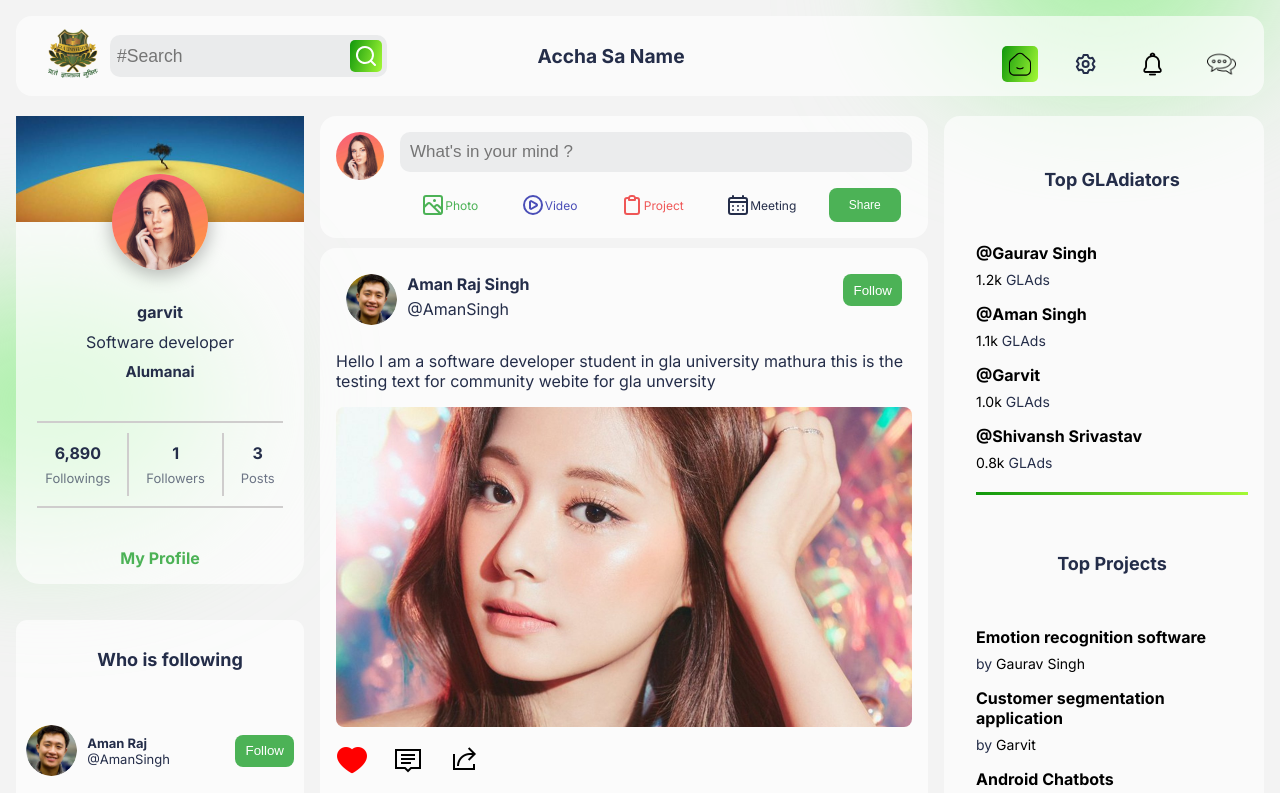
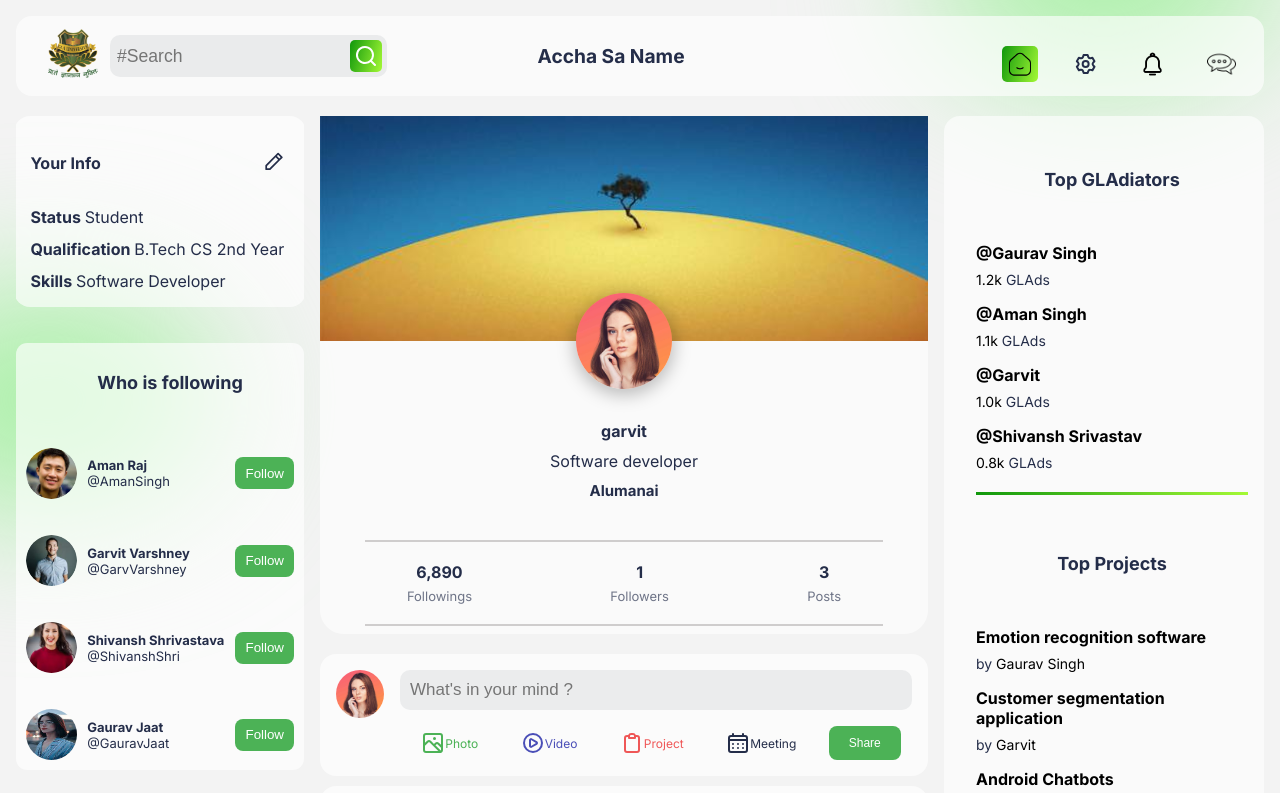
Before and after one commit to aman220/community_GLA, a React (Create React App) app: page / in a window 1280 px wide. Shown: the top 793 px of the page. Built offline with nearby package versions, Linux system fonts and the light colour scheme.

Commit message:
Profile section completed
Profile section completed

```diff
--- a/src/App.js
+++ b/src/App.js
@@ -1,15 +1,15 @@
 import "./App.css"
 import NavBar from "./components/NavBar/NavBar";
 import Home from "./pages/Home/Home";
+import Profile from "./pages/Profile/Profile"
 function App() {
   return (
     <div className="App">
        <div className="blur" style={{top: '-18%', right: '0'}}></div>
         <div className="blur" style={{top: '36%', left: '-8rem'}}></div>
         <NavBar/>
-        <Home>
-
-        </Home>
+        {/* <Home/> */}
+        <Profile/>
     </div>
   );
 }
--- /dev/null
+++ b/src/components/InfoCard/InfoCard.css
@@ -0,0 +1,18 @@
+.InfoCard{
+    display: flex;
+    flex-direction: column;
+    gap: 0.75rem;
+    background-color: var(--cardColor);
+    padding: 1rem;
+    border-radius: 1rem;
+    width: 90%;
+    margin-top: 20px;
+}
+.infoHead{
+    display: flex;
+    justify-content: space-between;
+    align-items: center;
+}
+.infoHead>div:hover{
+    cursor: pointer;
+}
--- /dev/null
+++ b/src/components/InfoCard/InfoCard.jsx
@@ -0,0 +1,39 @@
+import React from 'react'
+import './InfoCard.css'
+import { UilPen } from '@iconscout/react-unicons'
+
+const InfoCard = () => {
+    return (
+        <div className="InfoCard">
+            <div className="infoHead">
+                <h4>Your Info</h4>
+                <div>
+                    <UilPen width='2rem' height='1.3rem' />
+                </div>
+            </div>
+
+            <div className="info">
+                <span>
+                    <b>Status </b>
+                </span>
+                <span>Student</span>
+            </div>
+
+            <div className="info">
+                <span>
+                    <b>Qualification </b>
+                </span>
+                <span>B.Tech CS 2nd Year</span>
+            </div>
+
+            <div className="info">
+                <span>
+                    <b>Skills </b>
+                </span>
+                <span>Software Developer</span>
+            </div>
+        </div>
+    )
+}
+
+export default InfoCard
--- a/src/components/PostSide/PostSide.css
+++ b/src/components/PostSide/PostSide.css
@@ -5,7 +5,9 @@
     height: 100vh;
     overflow: auto;
 }
-
+.trending-toggle{
+    display: none;
+}
 .trending-toggle>img {
     height: 2.5rem;
     width: 2.5rem;
--- a/src/components/ProfileCard/ProfileCard.jsx
+++ b/src/components/ProfileCard/ProfileCard.jsx
@@ -43,7 +43,8 @@ const ProfileCard = () => {
         </div>
         <hr />
       </div>
-      <span>My Profile</span>
+      {ProfilePage? '':<span>My Profile</span> }
+
     </div>
   );
 };
--- /dev/null
+++ b/src/components/ProfileLeft/ProfileLeft.jsx
@@ -0,0 +1,14 @@
+import React from 'react'
+import FollowersCard from '../FollowersCard/FollowersCard'
+import InfoCard from '../InfoCard/InfoCard'
+
+const ProfileLeft = () => {
+  return (
+    <div className="ProfileSide">
+      <InfoCard/>
+      <FollowersCard/>
+    </div>
+  )
+}
+
+export default ProfileLeft
--- /dev/null
+++ b/src/pages/Profile/Profile.css
@@ -0,0 +1,16 @@
+.Profile{
+    position: relative;
+    display: grid;
+    grid-template-columns: 18rem auto 20rem;
+    gap: 1rem;
+}
+@media screen and (max-width: 1000px) {
+    .Profile {
+        display: flex;
+        flex-direction: column;
+        gap: 1rem;
+        height: 100vh;
+        overflow: auto;
+        width: 100%;
+    }
+}
--- /dev/null
+++ b/src/pages/Profile/Profile.jsx
@@ -0,0 +1,20 @@
+import React from 'react'
+import ProfileLeft from '../../components/ProfileLeft/ProfileLeft'
+import ProfileCard from '../../components/ProfileCard/ProfileCard'
+import PostSide from '../../components/PostSide/PostSide'
+import './Profile.css'
+import RightSide from '../../components/RightSide/RightSide'
+const Profile = () => {
+  return (
+    <div className="Profile">
+        <ProfileLeft/>
+        <div className="Profile-center">
+            <ProfileCard/>
+            <PostSide/>
+        </div>
+        <RightSide/>
+    </div>
+  )
+}
+
+export default Profile
```
Also changed, not shown: src/components/ProfileLeft/ProfileLeft.css (added).
